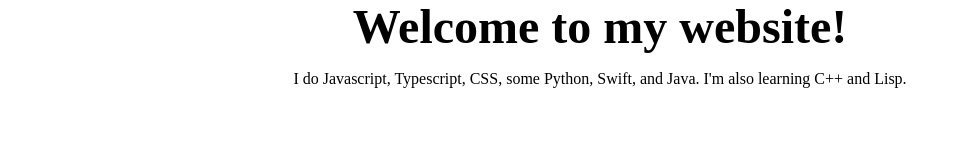
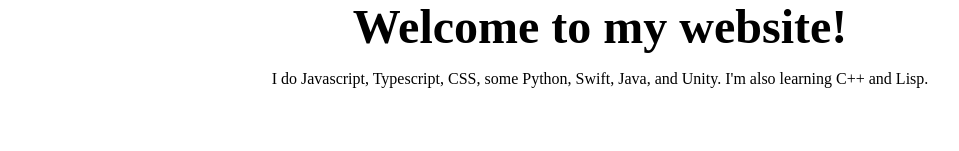
Before and after one commit to platipus25/platipus25.com, a Next.js app: page / in a window 1280 px wide. Shown: the part 149-300 px from the top of the page, without its empty margins (40-999 px from the left). Built offline with nearby package versions, Linux system fonts and the light colour scheme.

Commit message:
Add unity

```diff
--- a/pages/index.js
+++ b/pages/index.js
@@ -12,7 +12,7 @@
     <div className="body">
       <h1 className="title">Welcome to my website!</h1>
       <p className="description">
-        I do Javascript, Typescript, CSS, some Python, Swift, and Java. I'm also learning C++ and Lisp.
+        I do Javascript, Typescript, CSS, some Python, Swift, Java, and Unity. I'm also learning C++ and Lisp.
       </p>
     </div>
 
```
